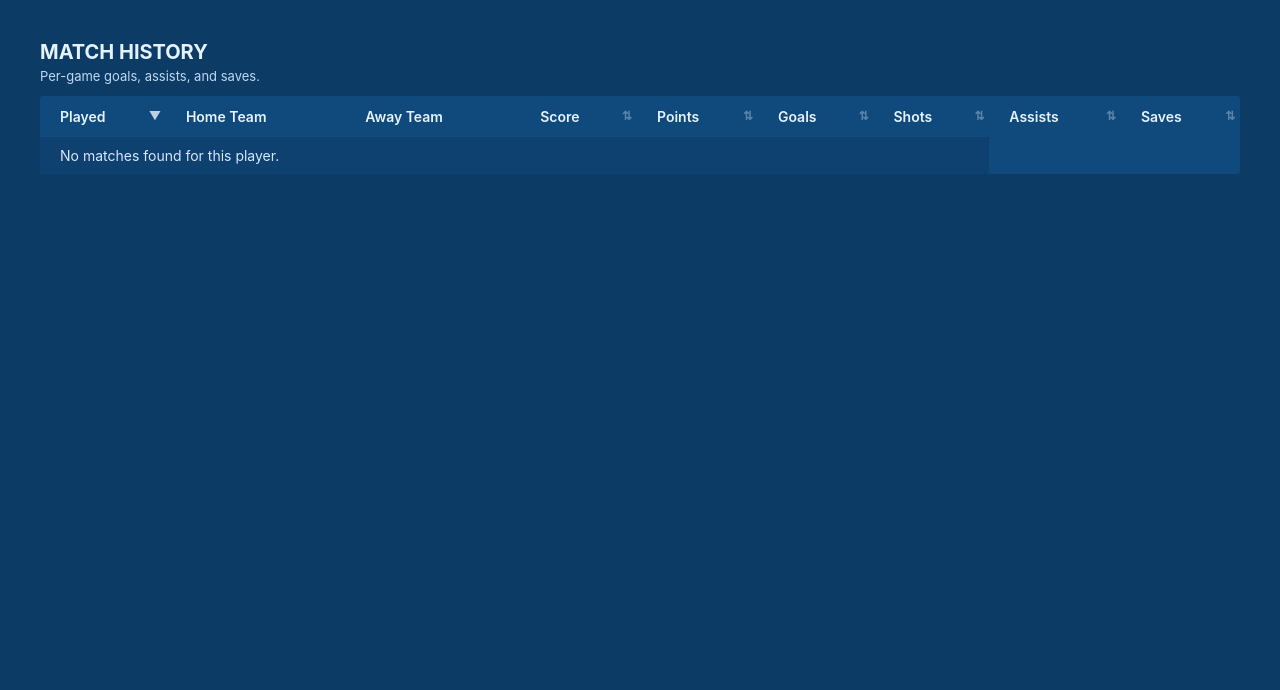
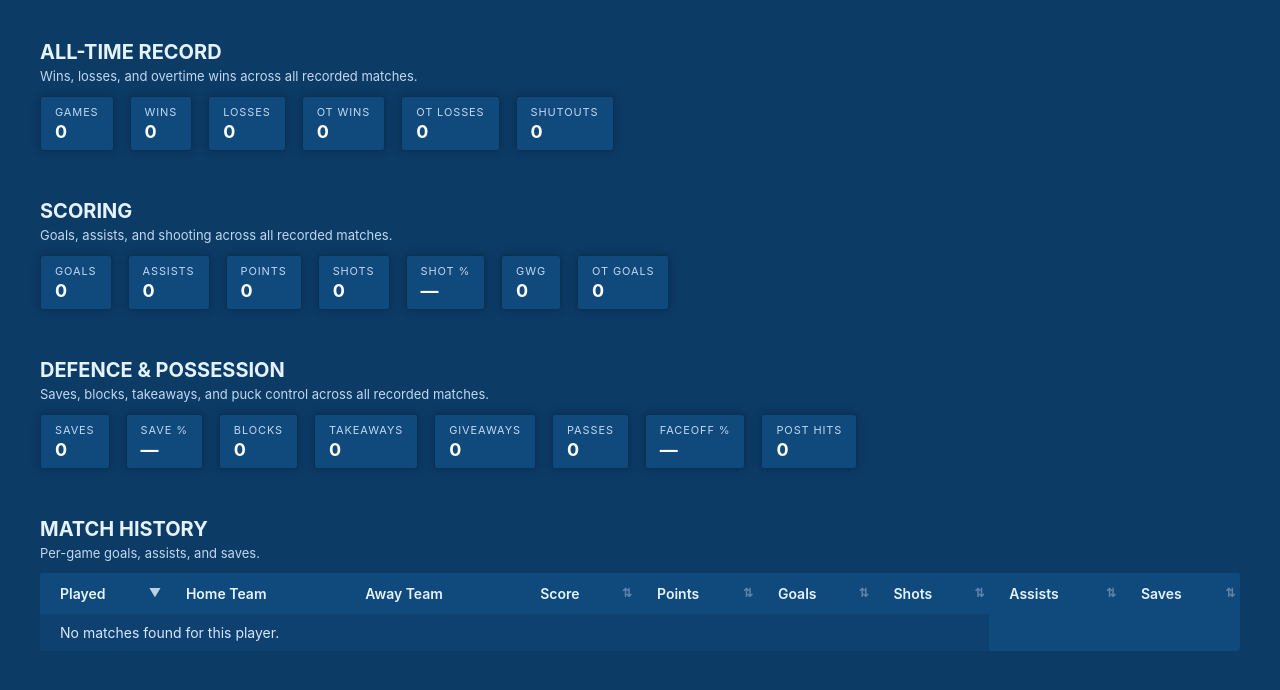
Before and after one commit to deck-phil/slapshot-service, a Django app: template templates/stats/player_match_history.html in a window 1280 px wide. Shown: the top 690 px of the page. Run offline with Django 5.2, Linux system fonts and the light colour scheme; the template is opened without the code that fills it, so the values that code supplies are empty.

Commit message:
Stats on Player

```diff
--- a/stats/static/stats/global.css
+++ b/stats/static/stats/global.css
@@ -178,3 +178,35 @@ table.js-sortable th.sortable {
     -ms-user-select: none;     /* IE/Edge */
     user-select: none;         /* Standard */
 }
+
+.stats-cards {
+    display: flex;
+    gap: 1rem;
+    margin-top: 0.75rem;
+    flex-wrap: wrap;          /* still allows multiple rows */
+}
+
+.stats-card {
+  flex: 0 0 auto;                 /* shrink to content */
+  padding: 8px 14px;
+  margin-bottom: 20px;
+
+  border-radius: 3px;
+  background-color: #10497c;      /* same family as table header */
+  border: 1px solid #0b3154;      /* slightly darker border */
+  box-shadow: 0 0 10px rgba(0, 0, 0, 0.25);
+}
+
+.stats-card-label {
+  font-size: 11px;
+  text-transform: uppercase;
+  letter-spacing: 0.08em;
+  color: #c1d8f2;                 /* same as section-subtitle */
+  margin-bottom: 2px;
+}
+
+.stats-card-value {
+  font-size: 18px;
+  font-weight: 700;
+  color: #ffffff;                 /* matches page-title / table links */
+}
--- a/templates/base.html
+++ b/templates/base.html
@@ -1,7 +1,7 @@
 {% load static %}
 
 <!DOCTYPE html>
-<html>
+<html lang="en">
 <head>
     <title>{% block title %}Stats{% endblock %}</title>
     <link rel="icon" type="image/png" href="{% static 'stats/favicon.png' %}">
--- a/templates/stats/player_match_history.html
+++ b/templates/stats/player_match_history.html
@@ -6,9 +6,121 @@
     <div class="page-wrapper">
         <div class="page-title">{{ player.username }}</div>
 
-        <div class="section-title">
-            Match History
+        <div class="section-title">All-Time Record</div>
+        <div class="section-subtitle helper-text">
+            Wins, losses, and overtime wins across all recorded matches.
         </div>
+
+        <div class="stats-cards">
+            <div class="stats-card">
+                <div class="stats-card-label">Games</div>
+                <div class="stats-card-value">{{ totals.games|default:0 }}</div>
+            </div>
+            <div class="stats-card">
+                <div class="stats-card-label">Wins</div>
+                <div class="stats-card-value">{{ totals.wins|default:0 }}</div>
+            </div>
+            <div class="stats-card">
+                <div class="stats-card-label">Losses</div>
+                <div class="stats-card-value">{{ totals.losses|default:0 }}</div>
+            </div>
+            <div class="stats-card">
+                <div class="stats-card-label">OT Wins</div>
+                <div class="stats-card-value">{{ totals.ot_wins|default:0 }}</div>
+            </div>
+            <div class="stats-card">
+                <div class="stats-card-label">OT Losses</div>
+                <div class="stats-card-value">{{ totals.ot_losses|default:0 }}</div>
+            </div>
+            <div class="stats-card">
+                <div class="stats-card-label">Shutouts</div>
+                <div class="stats-card-value">{{ totals.shutouts|default:0 }}</div>
+            </div>
+        </div>
+
+        <div class="section-title" style="margin-top: 28px;">Scoring</div>
+        <div class="section-subtitle helper-text">
+            Goals, assists, and shooting across all recorded matches.
+        </div>
+
+        <div class="stats-cards">
+            <div class="stats-card">
+                <div class="stats-card-label">Goals</div>
+                <div class="stats-card-value">{{ totals.goals|default:0 }}</div>
+            </div>
+            <div class="stats-card">
+                <div class="stats-card-label">Assists</div>
+                <div class="stats-card-value">{{ totals.assists|default:0 }}</div>
+            </div>
+            <div class="stats-card">
+                <div class="stats-card-label">Points</div>
+                <div class="stats-card-value">{{ totals.points|default:0 }}</div>
+            </div>
+            <div class="stats-card">
+                <div class="stats-card-label">Shots</div>
+                <div class="stats-card-value">{{ totals.shots|default:0 }}</div>
+            </div>
+            <div class="stats-card">
+                <div class="stats-card-label">Shot %</div>
+                <div class="stats-card-value">
+                    {% if totals.shot_pct is not None %}{{ totals.shot_pct }}%{% else %}—{% endif %}
+                </div>
+            </div>
+            <div class="stats-card">
+                <div class="stats-card-label">GWG</div>
+                <div class="stats-card-value">{{ totals.game_winning_goals|default:0 }}</div>
+            </div>
+            <div class="stats-card">
+                <div class="stats-card-label">OT Goals</div>
+                <div class="stats-card-value">{{ totals.ot_goals|default:0 }}</div>
+            </div>
+        </div>
+
+        <div class="section-title" style="margin-top: 28px;">Defence &amp; Possession</div>
+        <div class="section-subtitle helper-text">
+            Saves, blocks, takeaways, and puck control across all recorded matches.
+        </div>
+
+        <div class="stats-cards">
+            <div class="stats-card">
+                <div class="stats-card-label">Saves</div>
+                <div class="stats-card-value">{{ totals.saves|default:0 }}</div>
+            </div>
+            <div class="stats-card">
+                <div class="stats-card-label">Save %</div>
+                <div class="stats-card-value">
+                    {% if totals.save_pct is not None %}{{ totals.save_pct }}%{% else %}—{% endif %}
+                </div>
+            </div>
+            <div class="stats-card">
+                <div class="stats-card-label">Blocks</div>
+                <div class="stats-card-value">{{ totals.blocks|default:0 }}</div>
+            </div>
+            <div class="stats-card">
+                <div class="stats-card-label">Takeaways</div>
+                <div class="stats-card-value">{{ totals.takeaways|default:0 }}</div>
+            </div>
+            <div class="stats-card">
+                <div class="stats-card-label">Giveaways</div>
+                <div class="stats-card-value">{{ totals.turnovers|default:0 }}</div>
+            </div>
+            <div class="stats-card">
+                <div class="stats-card-label">Passes</div>
+                <div class="stats-card-value">{{ totals.passes|default:0 }}</div>
+            </div>
+            <div class="stats-card">
+                <div class="stats-card-label">Faceoff %</div>
+                <div class="stats-card-value">
+                    {% if totals.faceoff_pct is not None %}{{ totals.faceoff_pct }}%{% else %}—{% endif %}
+                </div>
+            </div>
+            <div class="stats-card">
+                <div class="stats-card-label">Post Hits</div>
+                <div class="stats-card-value">{{ totals.post_hits|default:0 }}</div>
+            </div>
+        </div>
+
+        <div class="section-title" style="margin-top: 28px;">Match History</div>
         <div class="section-subtitle helper-text">
             Per-game goals, assists, and saves.
         </div>
@@ -33,7 +145,7 @@
                 </tr>
                 </thead>
                 <tbody>
-                {% for row in rows %}
+                {% for row in match_history %}
                     <tr class="{% if row.is_win %}stats-row-win{% endif %}">
                         <td class="stats-time"
                             data-timestamp="{{ row.match.created|date:'U' }}000">
@@ -49,9 +161,7 @@
                                 {{ name }}{% if not forloop.last %}, {% endif %}
                             {% endfor %}
                         </td>
-                        <td>
-                            {{ row.home_goals }} – {{ row.away_goals }}
-                        </td>
+                        <td>{{ row.home_goals }} – {{ row.away_goals }}</td>
                         <td>{{ row.score }}</td>
                         <td>{{ row.goals }}</td>
                         <td>{{ row.shots }}</td>
```
Also changed, not shown: stats/views/player_match_history_view.py (+45 -4 lines).
